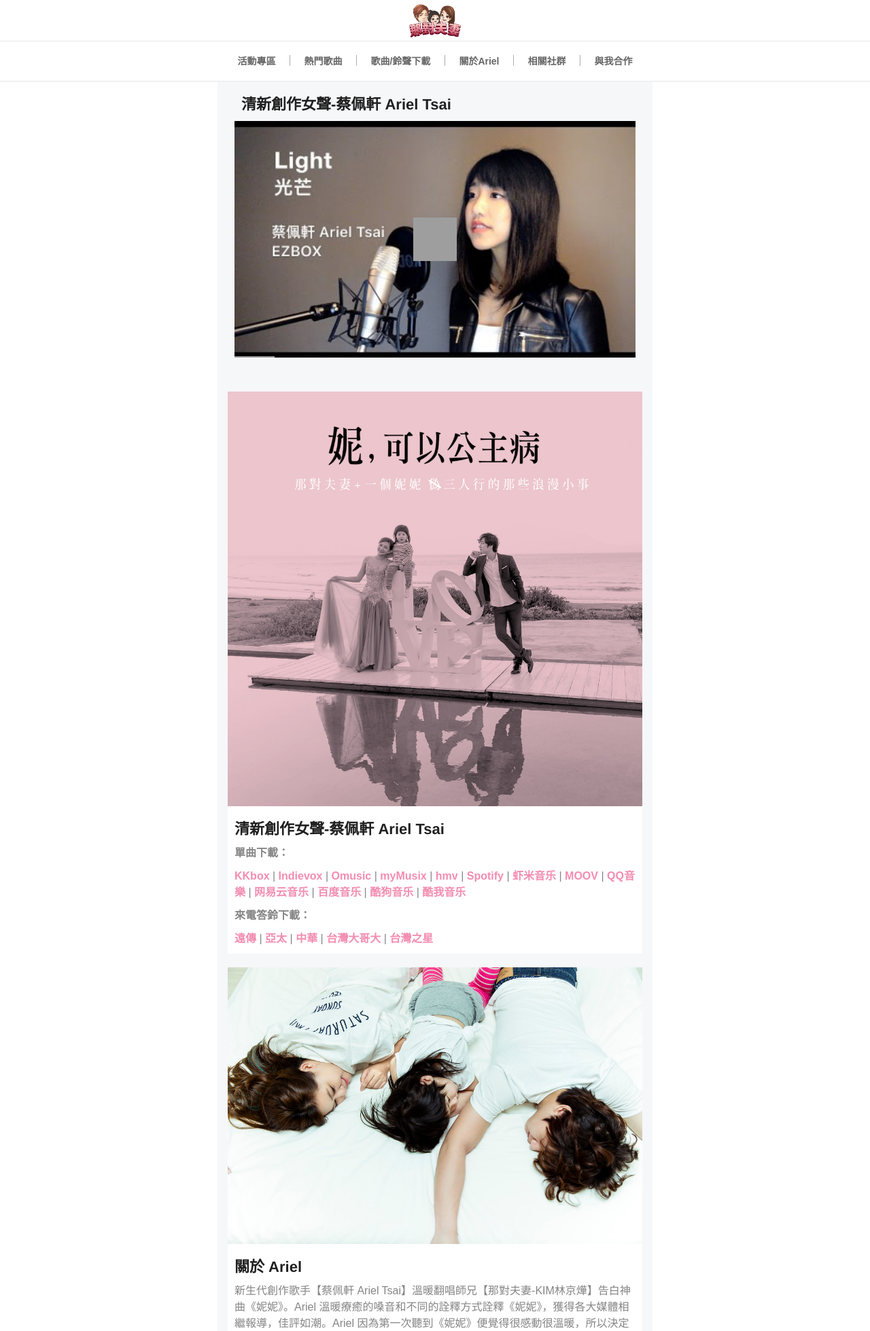
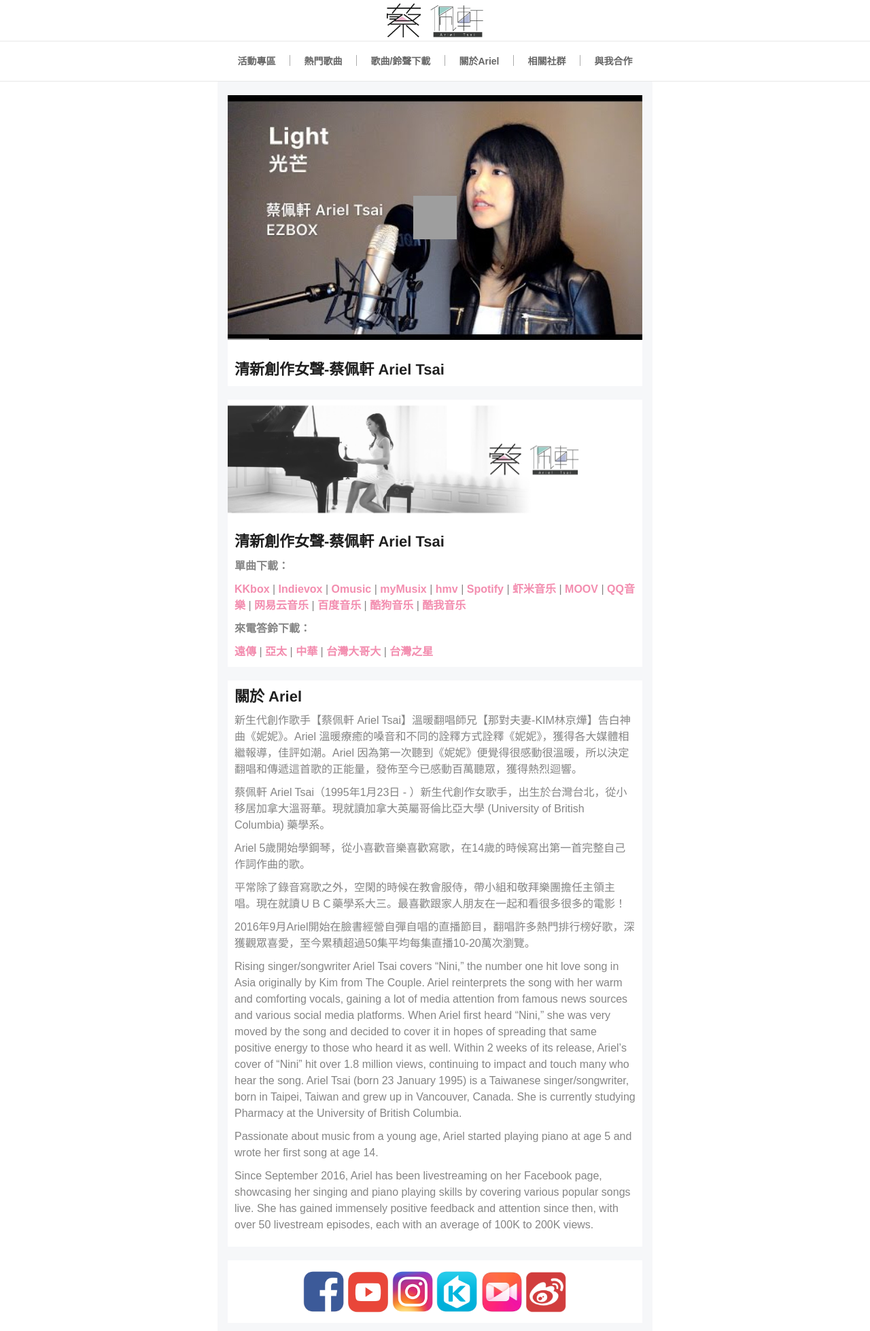
Before and after one commit to johnnyliao/arieltsai, a Django app: template main/templates/main/action.html in a window 1280 px wide. Shown: the top 1958 px of the page at 68% size. Run offline with Django 3.2, Linux system fonts and the light colour scheme; the template is opened without the code that fills it, so the values that code supplies are empty; some libraries are stand-ins or nearby versions; grey boxes are pictures that could not be loaded.

Commit message:
更新連結及照片

```diff
--- a/main/templates/main/action.html
+++ b/main/templates/main/action.html
@@ -116,7 +116,7 @@
 <div class="wrap">
 	<header>
 		<div class="logoBox">
-			<a href="http://nicokim.cc" target="_blank"><img src="{% static "img/logo.png"%}" /></a>
+			<a href="http://nicokim.cc" target="_blank"><img src="{% static "img/logo1.png"%}" /></a>
 			<div id="loginBox" {% if not request.user.is_authenticated %}style=
 			"display:none"{% else %}style=
 			"display:none;" {% endif %}>
@@ -152,10 +152,8 @@
 		<div class="mvEvent">
 
 		</div>
-		<div class="musicBox1" id="anchor2">
+		<div class="musicBox" id="anchor2">
 			<!--<div class="musicBoxImg"><img src="{% static "img/0206.jpg"%}" /></div>-->
-			<div class="musicBoxTxt">
-				<h2 style="padding:10px;">清新創作女聲-蔡佩軒 Ariel Tsai</h2>
 			<!--影片輪播 start-->
 			<!-- Insert to your webpage where you want to display the slider -->
 		    <div id="amazingslider-wrapper-1" style="display:block;position:relative;max-width:610px;margin:0px auto 56px;">
@@ -225,11 +223,12 @@
 		    </div>
 		    <!-- End of body section HTML codes -->
 			<!--影片輪播 End-->
-
+			<div class="musicBoxTxt">
+				<h2>清新創作女聲-蔡佩軒 Ariel Tsai</h2>
 			</div>
 		</div>
 		<div class="musicBox" id="anchor3">
-			<div class="musicBoxImg"><img src="{% static "img/0206.jpg"%}" /></div>
+			<div class="musicBoxImg"><img src="{% static "img/banner.jpg"%}" /></div>
 			<div class="musicBoxTxt">
 				<h2>清新創作女聲-蔡佩軒 Ariel Tsai</h2>
 				<h3>單曲下載：</h3>
@@ -242,11 +241,11 @@
 					<a href="#" target="_blank">Spotify</a> |
 					<a href="#" target="_blank">虾米音乐</a> |
 					<a href="https://moov.hk/share/appshare.jsp?pageid=11&profileId=VASV00223909A" target="_blank">MOOV</a> |
-					<a href="#" target="_blank">QQ音樂</a> |
+					<a href="https://y.qq.com/n/yqq/song/001KUJWn3ZnmGm.html" target="_blank">QQ音樂</a> |
 					<a href="http://music.163.com/#/album?id=35261279" target="_blank">网易云音乐</a> |
 					<a href="http://music.baidu.com/album/537900577?pst=sug" target="_blank">百度音乐</a> |
 					<a href="http://www.kuwo.cn/album/2152799?catalog=yueku2016" target="_blank">酷狗音乐</a> |
-					<a href="#" target="_blank">酷我音乐</a>
+					<a href="http://www.kugou.com/yy/html/search.html#searchType=song&searchKeyWord=蔡佩轩 妮妮" target="_blank">酷我音乐</a>
 				</p>
 				<div class="ringBoxTxt">
 					<h3>來電答鈴下載：</h3>
@@ -273,7 +272,7 @@
 		</div>
 
 		<div class="aboutBox" id="anchor5">
-			<div class="aboutBoxImg"><img src="{% static "img/0221.jpg"%}" /></div>
+			<!--<div class="aboutBoxImg"><img src="{% static "img/0221.jpg"%}" /></div>-->
 			<div class="aboutBoxTxt">
 				<h2>關於 Ariel</h2>
 				<p>
```
Also changed, not shown: main/static/img/banner.jpg (added), main/static/img/logo1.png (added). Lines whose indentation alone changed are shown as unchanged.
